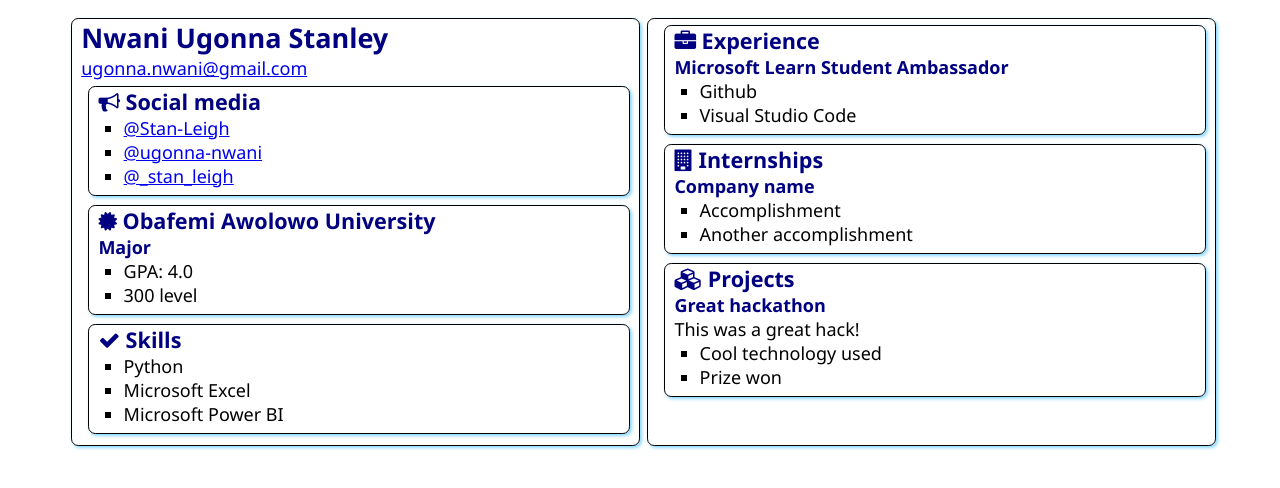
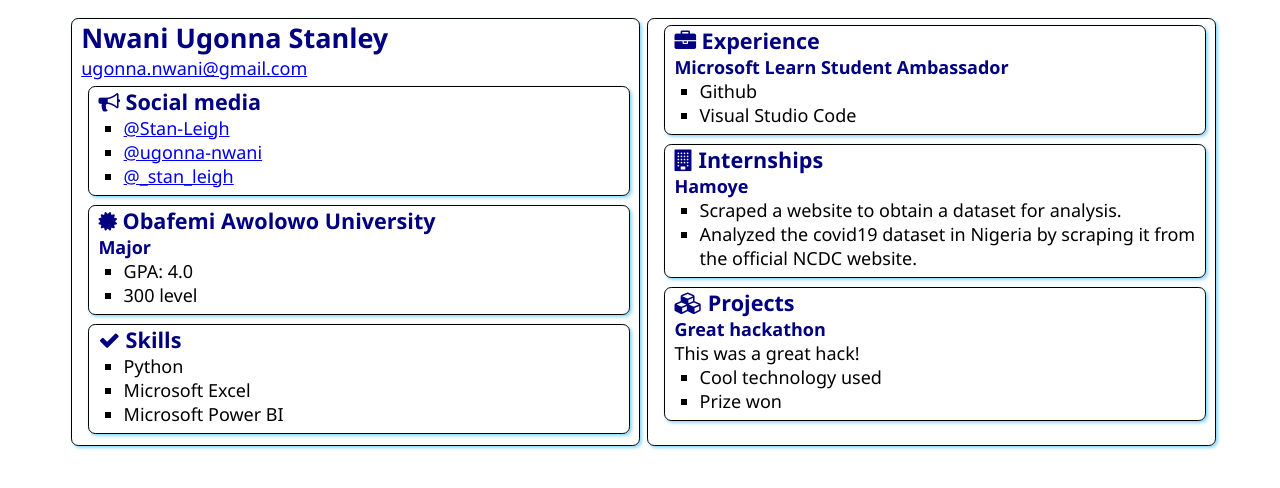
Before and after one commit to Stan-Leigh/SATechnicalOnboarding, a plain HTML site: page src/index.html in a window 1280 px wide. Drawn offline with Linux system fonts and the light colour scheme.

Commit message:
Internships
Updated internships section from the default.

```diff
--- a/src/index.html
+++ b/src/index.html
@@ -71,10 +71,10 @@
                     Internships
                 </h2>
 
-                <h3>Company name</h3>
+                <h3>Hamoye</h3>
                 <ul>
-                    <li>Accomplishment</li>
-                    <li>Another accomplishment</li>
+                    <li>Scraped a website to obtain a dataset for analysis.</li>
+                    <li>Analyzed the covid19 dataset in Nigeria by scraping it from the official NCDC website.</li>
                 </ul>
             </section>
             <section class="box">
```
